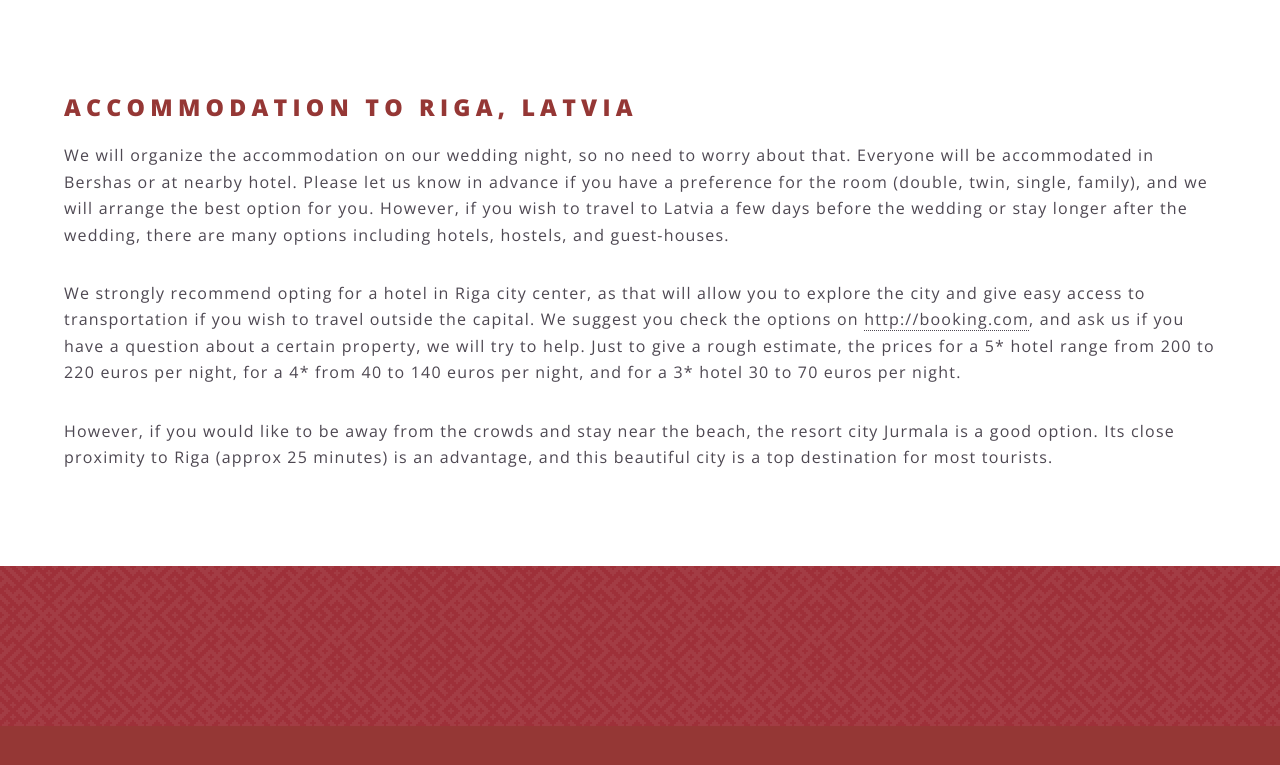
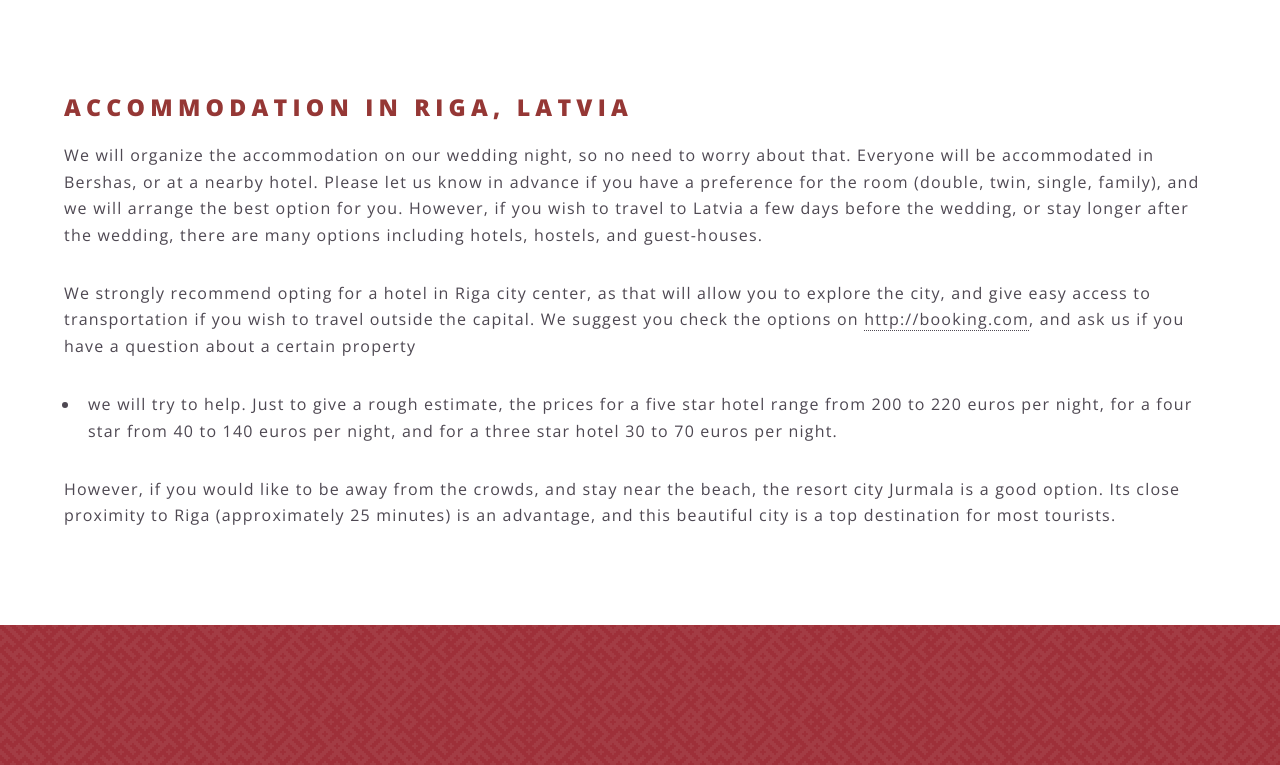
Before and after one commit to aliseandblake/aliseandblake.github.io, a Jekyll site: the page built from accommodation.md, in a window 1280 px wide and 1120 px high. Shown: the part 335-1100 px from the top of the window. Built offline with Jekyll 4.4.1, drawn with Linux system fonts in a browser that asks for light colours.

Commit message:
fix some grammar

```diff
--- a/accommodation.md
+++ b/accommodation.md
@@ -4,25 +4,25 @@
 permalink: /accommodation
 ---
 
-Accommodation to Riga, Latvia
-==========================
+Accommodation in Riga, Latvia
+=============================
 
 We will organize the accommodation on our wedding night, so no need to worry
-about that. Everyone will be accommodated in Bershas or at nearby hotel. Please
-let us know in advance if you have a preference for the room (double, twin,
-single, family), and we will arrange the best option for you. However, if you
-wish to travel to Latvia a few days before the wedding or stay longer after the
-wedding, there are many options including hotels, hostels, and guest-houses.
+about that. Everyone will be accommodated in Bershas, or at a nearby hotel.
+Please let us know in advance if you have a preference for the room (double,
+twin, single, family), and we will arrange the best option for you. However, if
+you wish to travel to Latvia a few days before the wedding, or stay longer after
+the wedding, there are many options including hotels, hostels, and guest-houses.
 
 We strongly recommend opting for a hotel in Riga city center, as that will allow
-you to explore the city and give easy access to transportation if you wish to
-travel  outside the capital. We suggest you check the options on
-<http://booking.com>, and ask us if you have a question about a certain
-property, we will try to help. Just to give a rough estimate, the prices for a
-5* hotel range from 200 to 220 euros per night, for a 4* from 40 to 140 euros
-per night, and for a 3* hotel 30 to 70 euros per night.
+you to explore the city, and give easy access to transportation if you wish to
+travel outside the capital. We suggest you check the options on
+<http://booking.com>, and ask us if you have a question about a certain property
+- we will try to help. Just to give a rough estimate, the prices for a five star
+hotel range from 200 to 220 euros per night, for a four star from 40 to 140
+euros per night, and for a three star hotel 30 to 70 euros per night.
 
-However, if you would like to be away from the crowds and stay near the beach,
+However, if you would like to be away from the crowds, and stay near the beach,
 the resort city Jurmala is a good option. Its close proximity to Riga
-(approx 25 minutes) is an advantage, and this beautiful city is a top
+(approximately 25 minutes) is an advantage, and this beautiful city is a top
 destination for most tourists.
```
